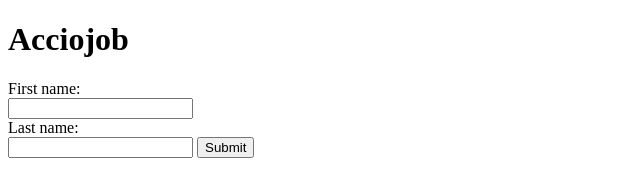
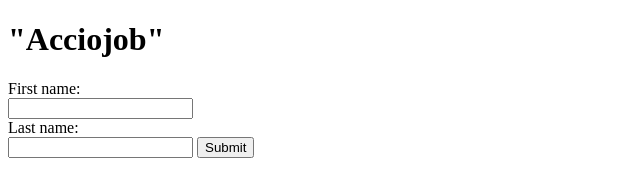
Before and after one commit to acciojob/Headline-With-The-H2-Element-Khushbooji88, a website: page main.html in a window 1280 px wide. Shown: the whole page, without its empty margins (0-640 px from the left). Drawn offline with Linux system fonts and the light colour scheme.

Commit message:
created a submission

```diff
--- a/main.html
+++ b/main.html
@@ -6,7 +6,7 @@
 </head>
 <body>
    <!-- Content of the page goes here -->
-	<h1>Acciojob</h1>
+	<h1>"Acciojob"</h1>
 
 </body>
 </html>
```
